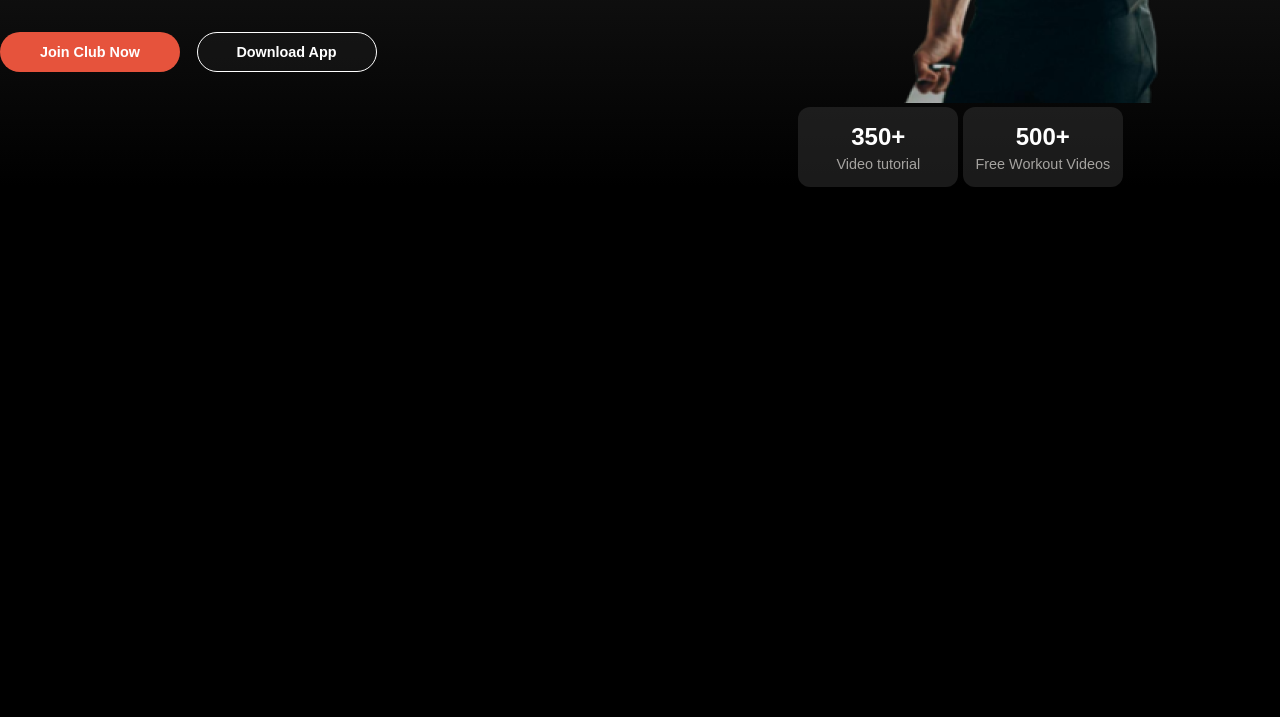
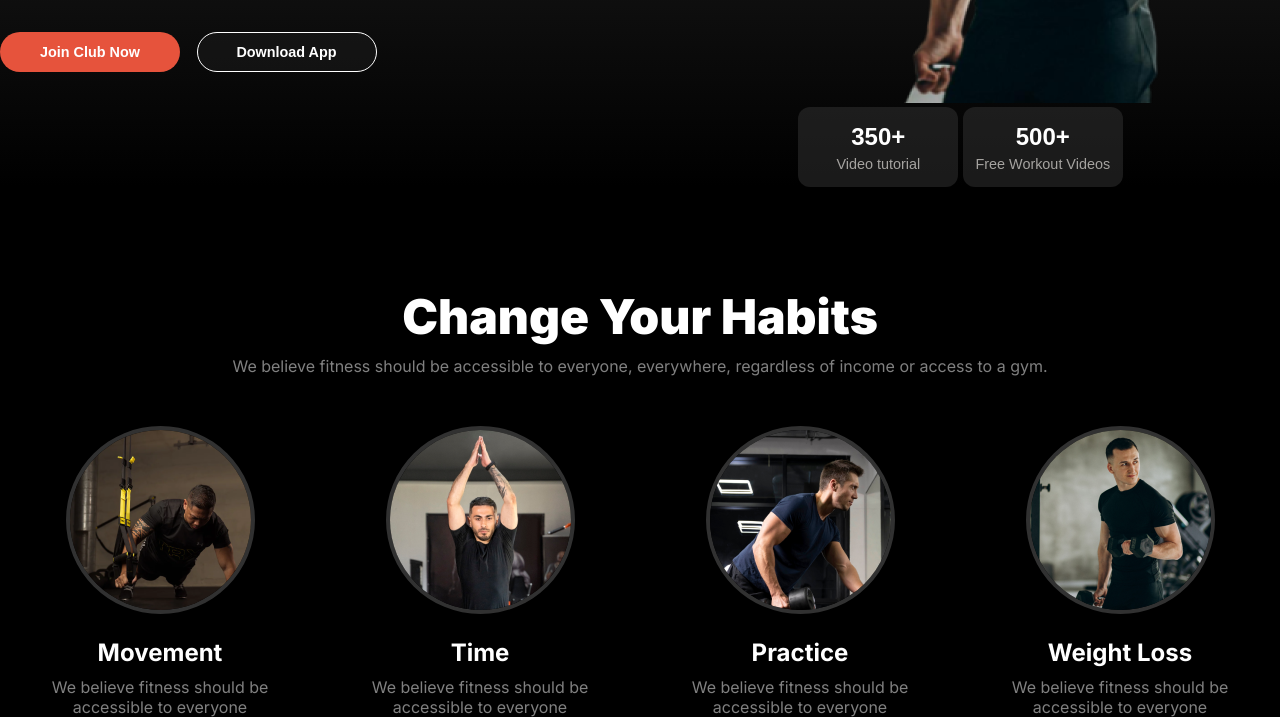
Before and after one commit to Mustafa-Mahraj/assignment-2, a plain HTML site: page index.html in a window 1280 px wide. Shown: the part 606-1323 px from the top of the page. Before the commit the page ends 800 px from the top, so only its background shows below. Drawn offline with Linux system fonts and the light colour scheme; a web font is replaced by a local one.

Commit message:
create & style Habits section

```diff
--- a/index.html
+++ b/index.html
@@ -51,7 +51,35 @@
         </div>
     </header>
     <main>
-
+        <section class="Habits">
+            <h2 class="section-title">Change Your Habits</h2>
+            <p class="section-description">We believe fitness should be accessible to everyone, everywhere, regardless of income or access to a gym.</p>
+            <div class="habit-container">
+                <div class="habit-content">
+                    <img src="images/image 3.png" alt="" class="habit-img">
+                    <h4 class="habit-title">Movement</h4>
+                    <p class="habit-description">We believe fitness should be <br> accessible to everyone</p>
+                </div>
+                <div class="habit-content">
+                    <img src="images/image 2.png" alt="" class="habit-img">
+                    <h4 class="habit-title">Time</h4>
+                    <p class="habit-description">We believe fitness should be <br>
+                    accessible to everyone</p>
+                </div>
+                <div class="habit-content">
+                    <img src="images/image 4.png" alt="" class="habit-img">
+                    <h4 class="habit-title">Practice</h4>
+                    <p class="habit-description">We believe fitness should be <br>
+                    accessible to everyone</p>
+                </div>
+                <div class="habit-content">
+                    <img src="images/image 5.png" alt="" class="habit-img">
+                    <h4 class="habit-title">Weight Loss</h4>
+                    <p class="habit-description">We believe fitness should be <br>
+                    accessible to everyone</p>
+                </div>
+            </div>
+        </section>
     </main>
     <footer>
 
--- a/style/style.css
+++ b/style/style.css
@@ -134,3 +134,41 @@
     font-weight: 400;
     margin-top: 5px;
 }
+
+/* Habits section style */
+.Habits{
+    max-width: 1440px;
+    margin: 100px auto 0;
+    text-align: center;
+}
+.habit-container{
+    display: grid;
+    grid-template-columns: repeat(4, 1fr);
+    margin-top: 50px;
+}
+.habit-img{
+    border-radius: 100%;
+    border: 4px solid rgba(79, 79, 79, 0.627);
+}
+.section-title{
+    font-size: 3rem;
+    font-weight: 900;
+}
+.section-description{
+    font-size: 1rem;
+    font-weight: 400;
+    color: rgba(255, 255, 255, 0.5);
+    margin-top: 10px;
+}
+.habit-title{
+    font-size: 1.5rem;
+    font-weight: 700;
+    margin-top: 20px;
+}
+.habit-description{
+    font-size: 1rem;
+    font-weight: 400;
+    color: rgba(255, 255, 255, 0.5);
+    text-align: center;
+    margin-top: 10px;
+}
```
